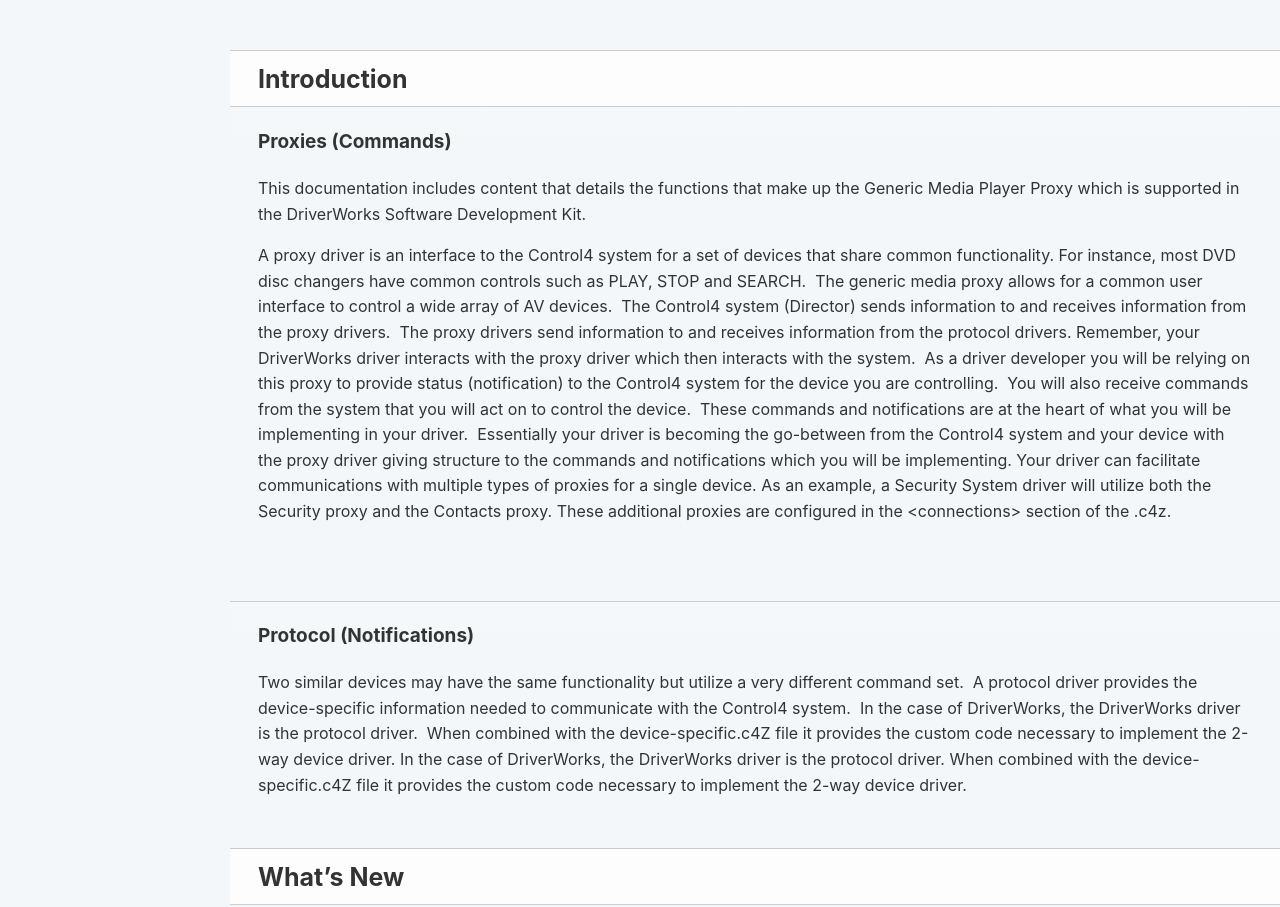
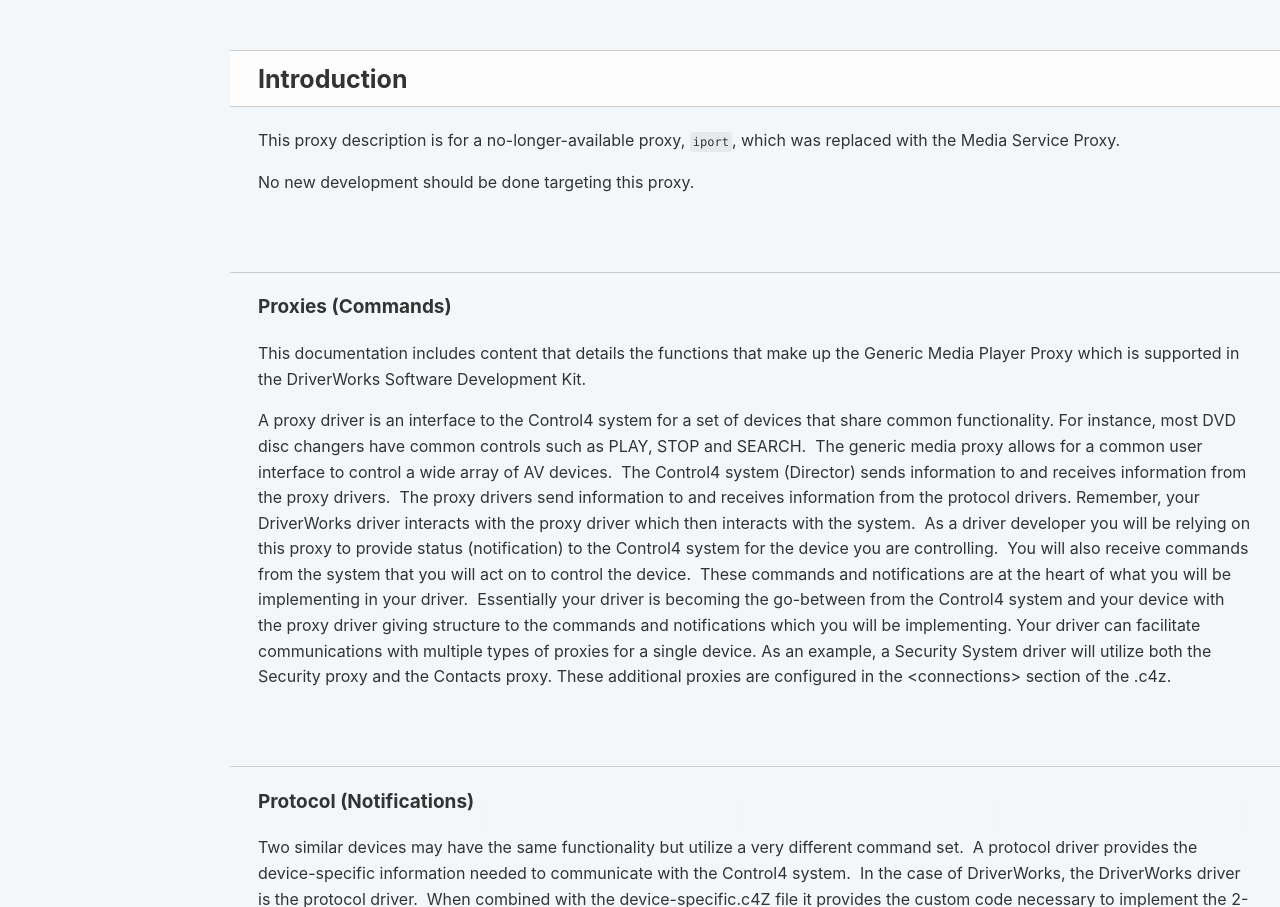
Before and after one commit to snap-one/docs-driverworks-proxyprotocol-genericmedia, a plain HTML site: page index.html in a window 1280 px wide. Shown: the part 1366-2273 px from the top of the page. Drawn offline with Linux system fonts and the light colour scheme.

Commit message:
Deploying to gh-pages from @ snap-one/docs-driverworks-proxyprotocol-genericmedia@6141040c9c81eb43417d14afc4be7249e58f9879 🚀

```diff
--- a/index.html
+++ b/index.html
@@ -602,6 +602,10 @@
 
 <p><a href="www.control4.com">http://www.control4.com</a></p>
 <h1 id='introduction'>Introduction</h1>
+
+<p>This proxy description is for a no-longer-available proxy, <code>iport</code>, which was replaced with the Media Service Proxy.</p>
+
+<p>No new development should be done targeting this proxy.</p>
 
 <h2 id='introduction-proxies-commands'>Proxies (Commands)</h2>
 
```
